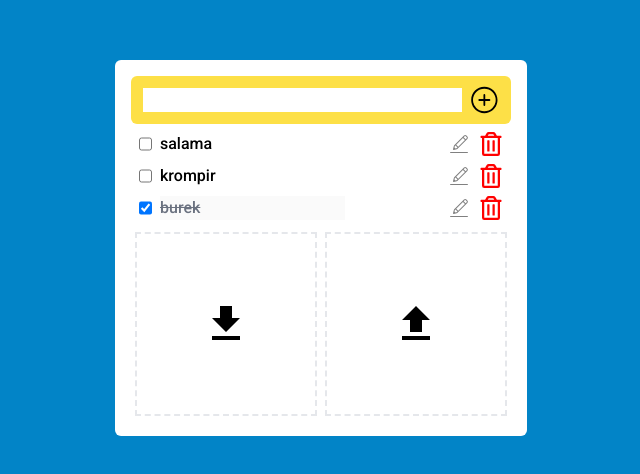
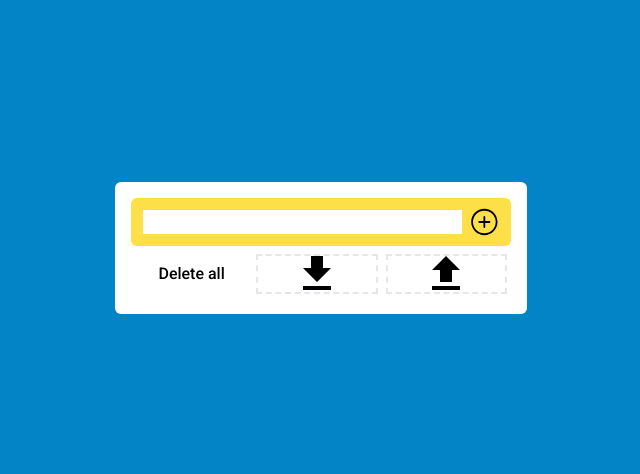
Before and after one commit to loBoda0/nakupovalni-listek, a Next.js app: page / in a window 1280 px wide. Shown: the part 152-626 px from the top of the page, without its empty margins (319-959 px from the left). Built offline with nearby package versions, Linux system fonts and the light colour scheme; data requests are answered from the project's data file.

Commit message:
delete all

```diff
--- a/db.json
+++ b/db.json
@@ -1,19 +1,3 @@
 {
-  "items": [
-    {
-      "id": "b7aa",
-      "name": "salama",
-      "bought": false
-    },
-    {
-      "id": "0a7b",
-      "name": "krompir",
-      "bought": false
-    },
-    {
-      "id": "3f5f",
-      "name": "burek",
-      "bought": true
-    }
-  ]
+  "items": []
 }
--- a/src/actions/items.ts
+++ b/src/actions/items.ts
@@ -59,6 +59,14 @@ export const updateItem = async(id: string, data: UpdateItem) => {
   }
 }
 
+export const deleteAll = async () => {
+  const items = await getItems()
+  items.forEach(async item => {
+    await deleteItem(item.id)
+  })
+  revalidatePath('/')
+}
+
 export const importData = async(items: NewItem[]) => {
   for (const item of items) {
     const data = await getItemByName(item.name)
--- a/src/components/FileActions.tsx
+++ b/src/components/FileActions.tsx
@@ -1,11 +1,15 @@
 'use client'
 
-import { getItems, importData } from '@/actions/items'
+import { deleteAll, getItems, importData } from '@/actions/items'
 import { NewItemSchema, ShopItem } from '@/schemas/ShopItem'
 import React from 'react'
 import { MdFileUpload, MdFileDownload } from "react-icons/md"
 
 const FileActions = () => {
+  const deleteAllItems = async() => {
+    await deleteAll()
+  }
+
   const handleFileChange = (event: React.ChangeEvent<HTMLInputElement>) => {
     const file = event.target.files?.[0]
     const reader = new FileReader()
@@ -54,11 +58,12 @@ const FileActions = () => {
   }
 
   return (
-    <div className='flex h-48'>
-      <div className='w-1/2 flex items-center justify-center border-dashed border-2 m-1' onClick={exportData}>
+    <div className='flex h-12'>
+      <button className="w-1/3 flex items-center justify-center" onClick={deleteAllItems}>Delete all</button>
+      <div className='w-1/3 flex items-center justify-center border-dashed border-2 m-1' onClick={exportData}>
         <MdFileDownload size={48} />
       </div>
-      <label className='w-1/2 flex items-center justify-center border-dashed border-2 m-1'>
+      <label className='w-1/3 flex items-center justify-center border-dashed border-2 m-1'>
         <input
           type='file'
           accept='.json'
```
